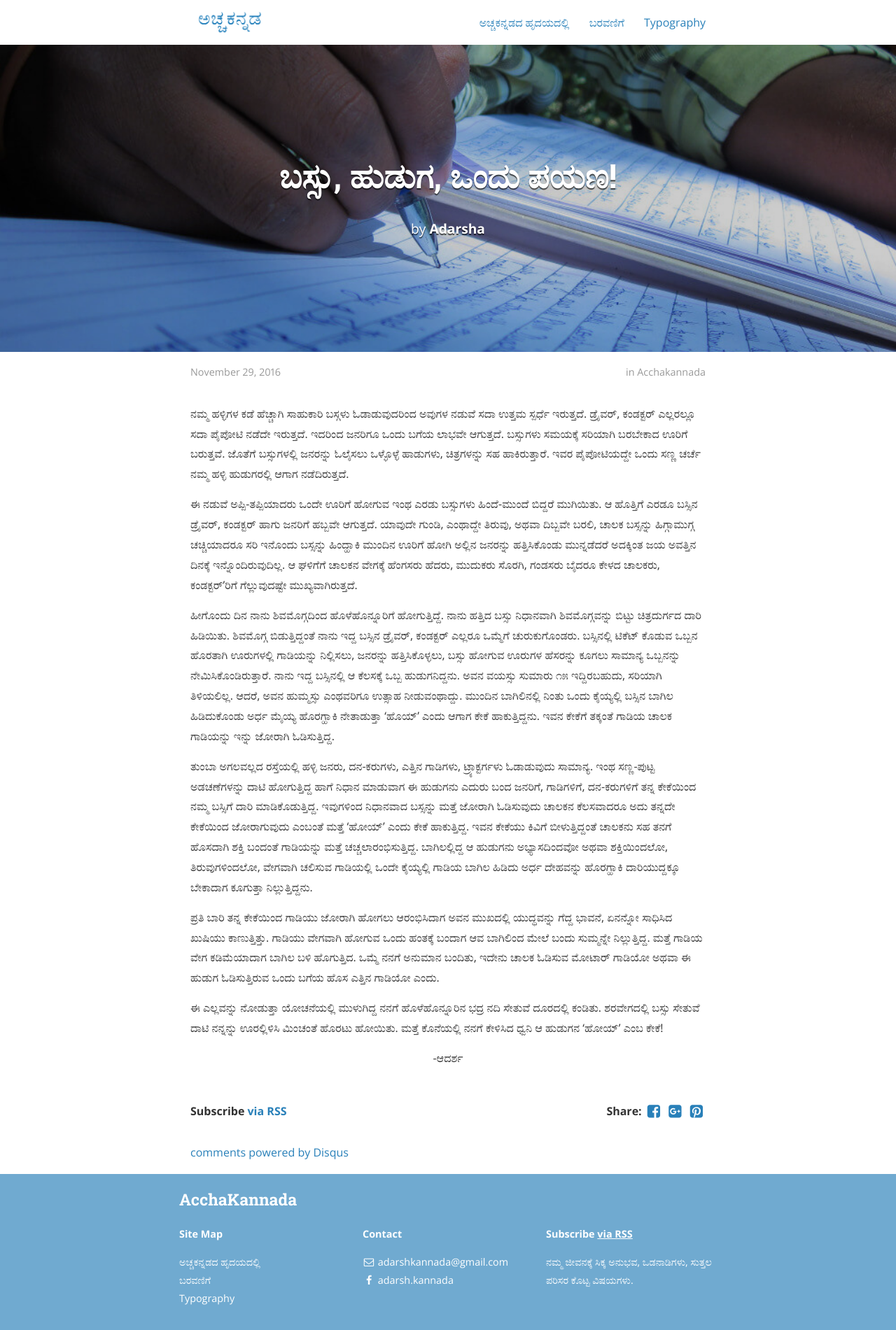
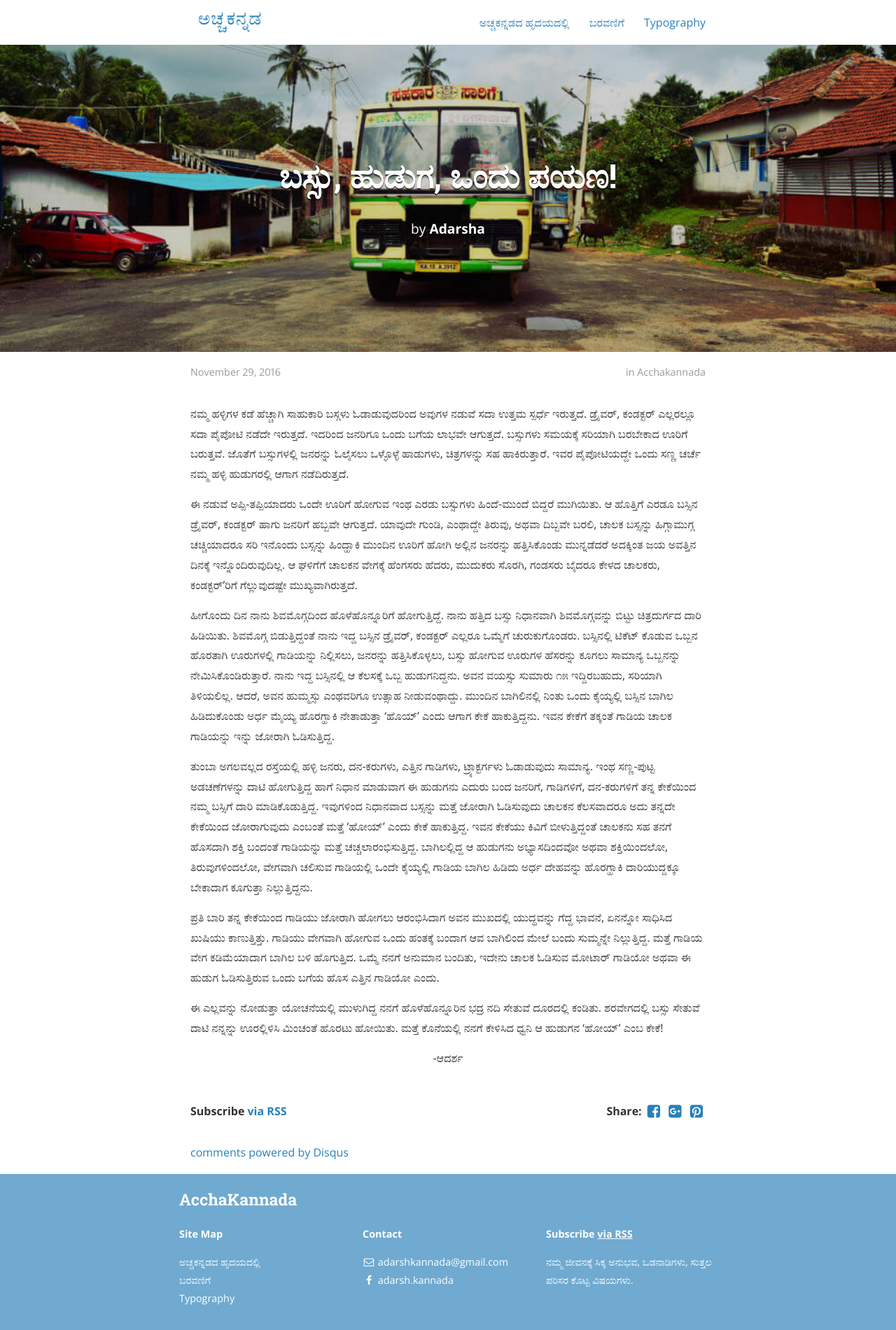
Before and after one commit to bencentra/centrarium, a Jekyll site: the page built from _posts/2016-11-29-bassu-huduga-payana.markdown, in a window 1280 px wide. Shown: the whole page at 70% size. Built offline with Jekyll 4.4.1, drawn with Linux system fonts in a browser that asks for light colours; nearby versions of some CDN libraries; comment, search, counter and statistics services are not loaded; a style sheet for code colours, icons or effects is not loaded.

Commit message:
Update 2016-11-29-bassu-huduga-payana.markdown

```diff
--- a/_posts/2016-11-29-bassu-huduga-payana.markdown
+++ b/_posts/2016-11-29-bassu-huduga-payana.markdown
@@ -6,7 +6,7 @@ date:   2016-11-29
 author: Adarsha
 categories: Acchakannada
 tags:	AcchaKannada Kannada kathe Love Manassu story Ulidavaru Kandante village
-cover:  "assets/aarambha.jpg"
+cover:  "assets/bus-payana.jpg"
 
 ---
 
```
